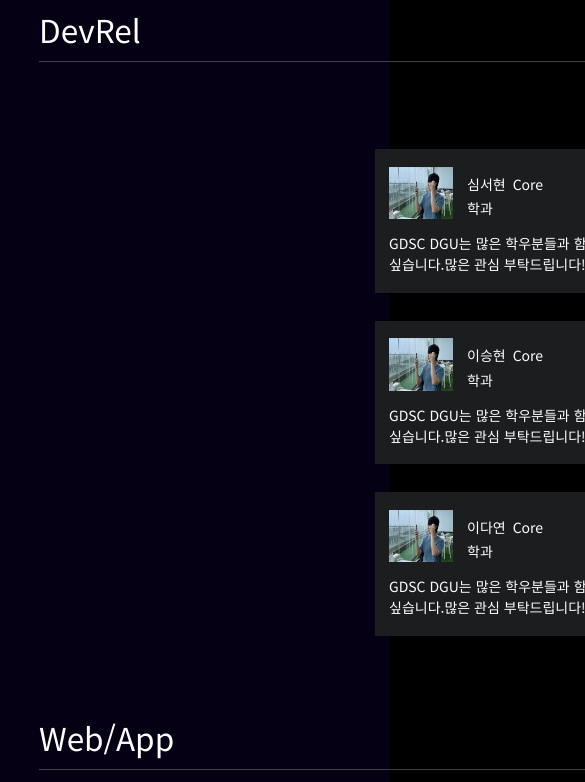
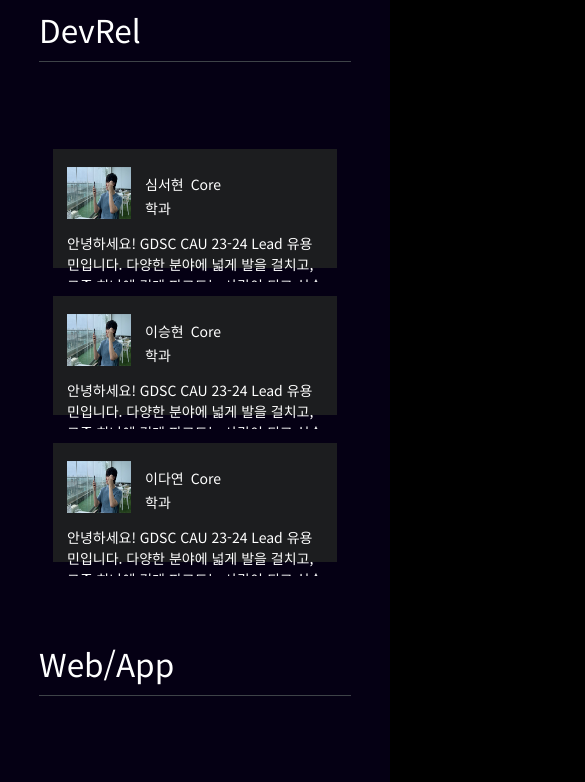
Before and after one commit to GDSC-DGU/gdsc-dgu, a Next.js app: page /member in a window 390 px wide. Shown: the part 1240-2022 px from the top of the page, 585 px wide, since content can reach past the window. Built offline with nearby package versions, Linux system fonts and the light colour scheme; a web font is replaced by a local one.

Commit message:
✨feat: 멤버 반응형 수정

```diff
--- a/src/components/member/introduce/MemberIntro.tsx
+++ b/src/components/member/introduce/MemberIntro.tsx
@@ -32,23 +32,36 @@ const MemberIntro = ({ title }: { title: string }) => {
 
   return (
     <div>
-      <div className="w-70rem flex-col justify-center mb-[2rem]">
-        <div className="w-70rem flex flex-col justify-center mt-20 mb-20">
+      <div className="w-full flex-col justify-center mb-[2rem]">
+        <div className="w-full flex flex-col justify-center mt-20 mb-20">
           <div className="text-4xl mb-[0.75rem]">{title}</div>
           <hr className="border-t-[1px] border-[#3E4348] my-1" />
         </div>
 
-        <div className="w-[70rem] flex justify-center mt-20 mb-20 overflow-hidden">
+        <div className="w-full flex justify-center mt-20 mb-20 overflow-hidden">
           <div className="flex flex-wrap justify-start w-full">
             {memberType &&
-              memberType.map((member, index) => (
-                <div
-                  key={member.id}
-                  className="w-full md:w-1/3 p-4 flex justify-center"
-                >
-                  <ProfileBox member={member} />
-                </div>
-              ))}
+              memberType.map((member, index, array) => {
+                // 조건을 사용하여 줄의 마지막 박스에 패딩을 제거
+                const isLastItemInRowBigTablet =
+                  (index + 1) % 2 === 0 || index === array.length - 1;
+                const isLastItemInRowMainDesktop =
+                  (index + 1) % 3 === 0 || index === array.length - 1;
+                return (
+                  <div
+                    key={member.id}
+                    className={`w-full bigTablet:w-1/2 mainDesktop:w-1/3 flex justify-center ${
+                      isLastItemInRowBigTablet ? 'p-4 bigTablet:pr-0' : 'p-4'
+                    } ${
+                      isLastItemInRowMainDesktop
+                        ? 'mainDesktop:pr-0'
+                        : 'mainDesktop:p-4'
+                    } h-[10.5rem] w-full overflow-hidden`}
+                  >
+                    <ProfileBox member={member} />
+                  </div>
+                );
+              })}
           </div>
         </div>
       </div>
--- a/src/components/member/profilebox/ProfileBox.tsx
+++ b/src/components/member/profilebox/ProfileBox.tsx
@@ -1,10 +1,17 @@
 import Image from 'next/image';
 
 const ProfileBox = ({ member }: { member: any }) => {
+  const formatDescription = (description: string) => {
+    if (description.length > 81) {
+      return description.substring(0, 78) + '...'; // 첫 78자에 말줄임표 추가
+    }
+    return description.padEnd(81, ' '); // 81자 미만이면 공백으로 채움
+  };
+
   return (
-    <div>
-      <div className="flex flex-col items-start bg-[#1C1D1F] pl-[1rem] pr-[1rem] pt-[1.25rem] pb-[1.25rem] w-[22rem]">
-        <div className="flex mb-[1rem]">
+    <div className="w-full">
+      <div className="w-full h-full flex flex-col items-start bg-[#1C1D1F] pl-[1rem] pr-[1rem] pt-[1.25rem] pb-[1.25rem]">
+        <div className="w-full flex mb-[1rem]">
           <Image
             className="mr-[1rem]"
             src={member.image}
@@ -21,7 +28,9 @@ const ProfileBox = ({ member }: { member: any }) => {
             <div className="mt-1">{member.department}</div>
           </div>
         </div>
-        <div>{member.description}</div>
+        <div style={{ whiteSpace: 'pre-wrap' }}>
+          {formatDescription(member.description)}
+        </div>
       </div>
     </div>
   );
--- a/src/constants/member/devRel.ts
+++ b/src/constants/member/devRel.ts
@@ -5,7 +5,7 @@ export const DEVREL_MEMBERS = [
     role: 'Core',
     department: '학과',
     description:
-      'GDSC DGU는 많은 학우분들과 함께 성장하고 싶습니다.많은 관심 부탁드립니다! 감사합니다.',
+      '안녕하세요! GDSC CAU 23-24 Lead 유용민입니다. 다양한 분야에 넓게 발을 걸치고, 그중 하나에 깊게 파고드는 사람이 되고 싶습니다.',
     image: '/images/members/lead.png',
   },
   {
@@ -14,7 +14,7 @@ export const DEVREL_MEMBERS = [
     role: 'Core',
     department: '학과',
     description:
-      'GDSC DGU는 많은 학우분들과 함께 성장하고 싶습니다.많은 관심 부탁드립니다! 감사합니다.',
+      '안녕하세요! GDSC CAU 23-24 Lead 유용민입니다. 다양한 분야에 넓게 발을 걸치고, 그중 하나에 깊게 파고드는 사람이 되고 싶습니다.',
     image: '/images/members/lead.png',
   },
   {
@@ -23,7 +23,7 @@ export const DEVREL_MEMBERS = [
     role: 'Core',
     department: '학과',
     description:
-      'GDSC DGU는 많은 학우분들과 함께 성장하고 싶습니다.많은 관심 부탁드립니다! 감사합니다.',
+      '안녕하세요! GDSC CAU 23-24 Lead 유용민입니다. 다양한 분야에 넓게 발을 걸치고, 그중 하나에 깊게 파고드는 사람이 되고 싶습니다.',
     image: '/images/members/lead.png',
   },
 ];
--- a/tailwind.config.ts
+++ b/tailwind.config.ts
@@ -12,6 +12,7 @@ const config: Config = {
         desktop: '769px',
         tablet: '521px',
         bigTablet: '960px',
+        mainDesktop: '1200px',
       },
       colors: {
         mono_50: '#F7F8FA',
```
